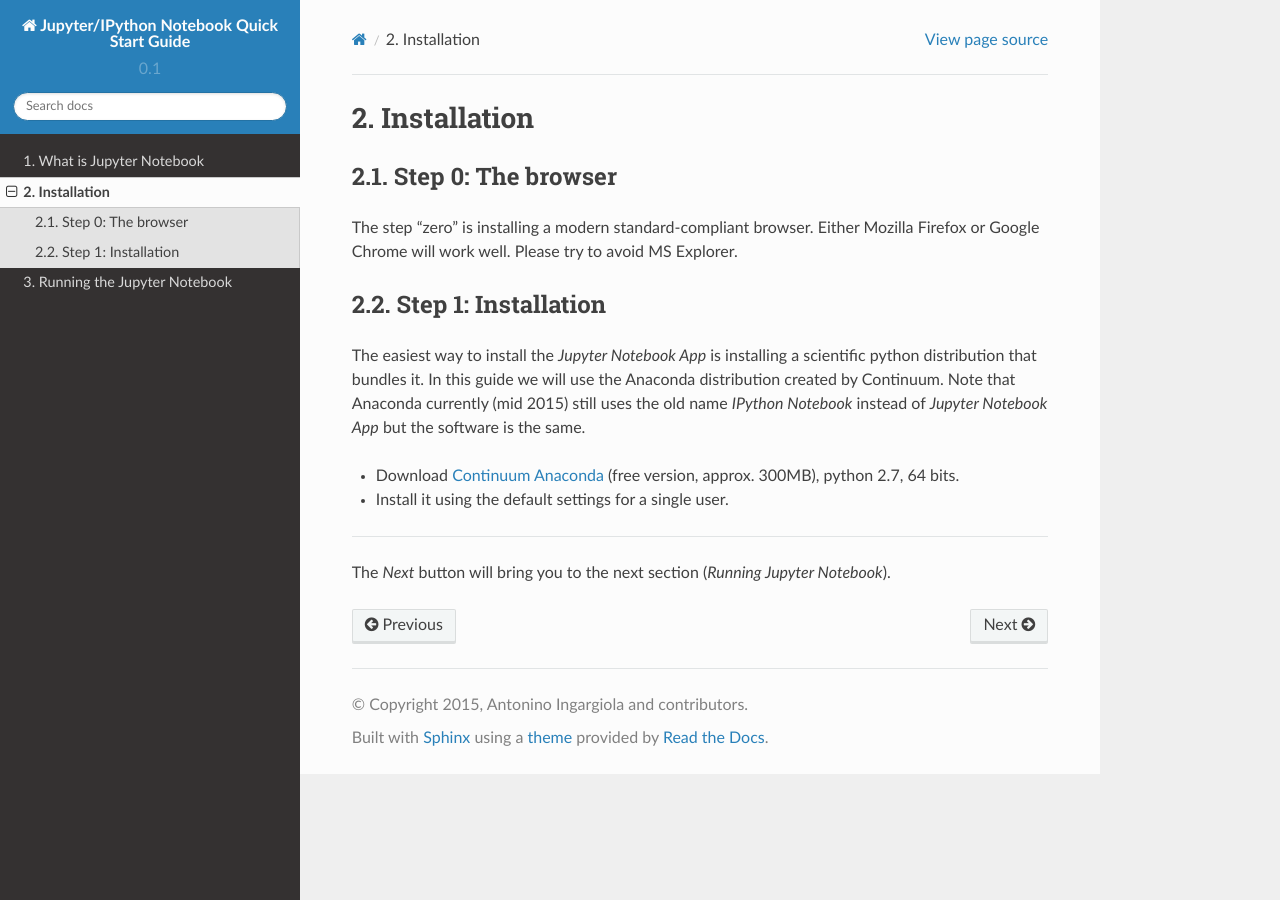
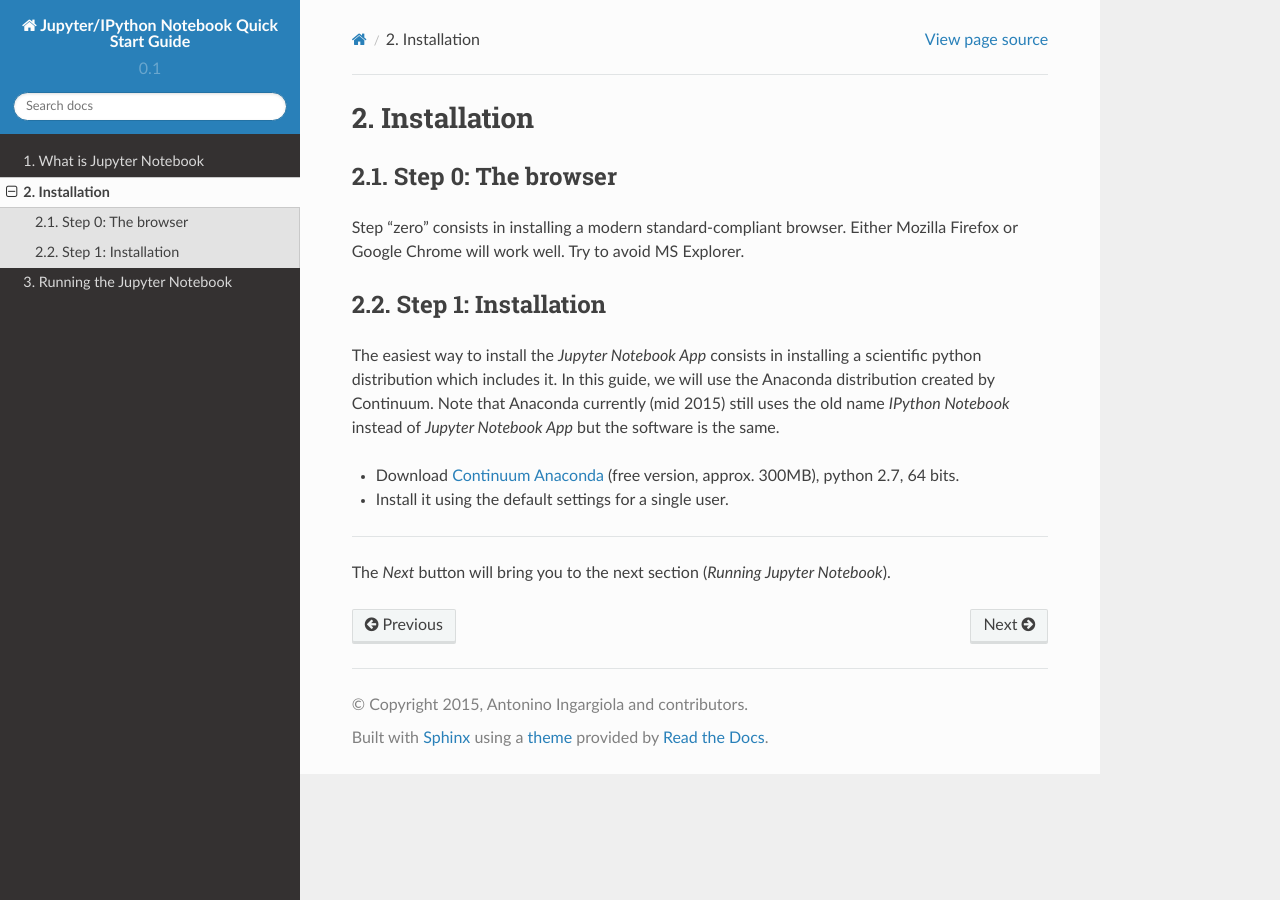
Before and after one commit to tritemio/jupyter_notebook_beginner_guide, a Sphinx documentation site: the page built from docs/install.rst, in a window 1280 px wide. Built offline with Sphinx 7.4.7 and the Read the Docs theme 2.0.0, drawn with Linux system fonts in a browser that asks for light colours.

Commit message:
typo corrections

```diff
--- a/docs/install.rst
+++ b/docs/install.rst
@@ -4,16 +4,16 @@
 Step 0: The browser
 -------------------
 
-The step "zero" is installing a modern standard-compliant browser. Either
-Mozilla Firefox or Google Chrome will work well. Please try to avoid
+Step "zero" consists in installing a modern standard-compliant browser. Either
+Mozilla Firefox or Google Chrome will work well. Try to avoid
 MS Explorer.
 
 Step 1: Installation
 --------------------
 
-The easiest way to install the *Jupyter Notebook App* is
-installing a scientific python distribution that bundles it.
-In this guide we will use the Anaconda distribution created by Continuum.
+The easiest way to install the *Jupyter Notebook App* consists in
+installing a scientific python distribution which includes it.
+In this guide, we will use the Anaconda distribution created by Continuum.
 Note that Anaconda currently (mid 2015) still uses the old name
 *IPython Notebook* instead of *Jupyter Notebook App* but the software is the same.
 
```
